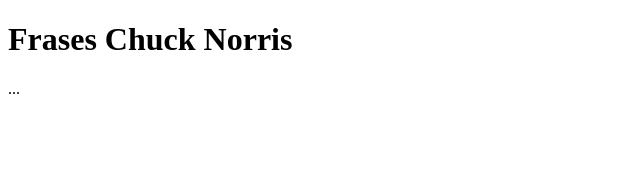
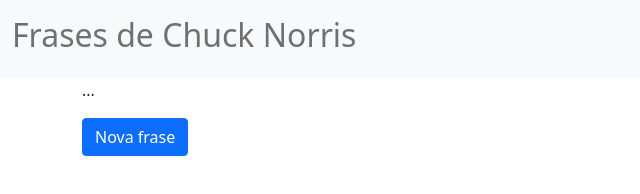
Before and after one commit to diegolim4/node-chuck_norris_frases, a website: page src/views/index.htm in a window 1280 px wide. Shown: the whole page, without its empty margins (0-640 px from the left). Drawn offline with nearby package versions, Linux system fonts and the light colour scheme; no server answers.

Commit message:
importado o bootstrap

```diff
--- a/src/views/index.htm
+++ b/src/views/index.htm
@@ -5,10 +5,23 @@
     <meta http-equiv="X-UA-Compatible" content="IE=edge">
     <meta name="viewport" content="width=device-width, initial-scale=1.0">
     <script type="text/javascript" src="index.js"></script>
+    <link href="https://cdn.jsdelivr.net/npm/bootstrap@5.1.0/dist/css/bootstrap.min.css" rel="stylesheet" integrity="sha384-KyZXEAg3QhqLMpG8r+8fhAXLRk2vvoC2f3B09zVXn8CA5QIVfZOJ3BCsw2P0p/We" crossorigin="anonymous">
     <title>frases chuck norris</title>
 </head>
 <body>
-    <header><h1>Frases Chuck Norris</h1></header>
-    <p id='res'>...</p>
+    <header>
+        <nav class="navbar navbar-light bg-light">
+            <div class="container-fluid">
+                <span class="navbar-text">
+                    <h2>Frases de Chuck Norris</h2>
+                </span>
+            </div>
+        </nav>
+    </header>
+
+    <div class="container">
+        <p id='res'>...</p>
+        <a href="index.htm"><button class="btn btn-primary" >Nova frase</button></a>
+    </div>
 </body>
 </html>
```
